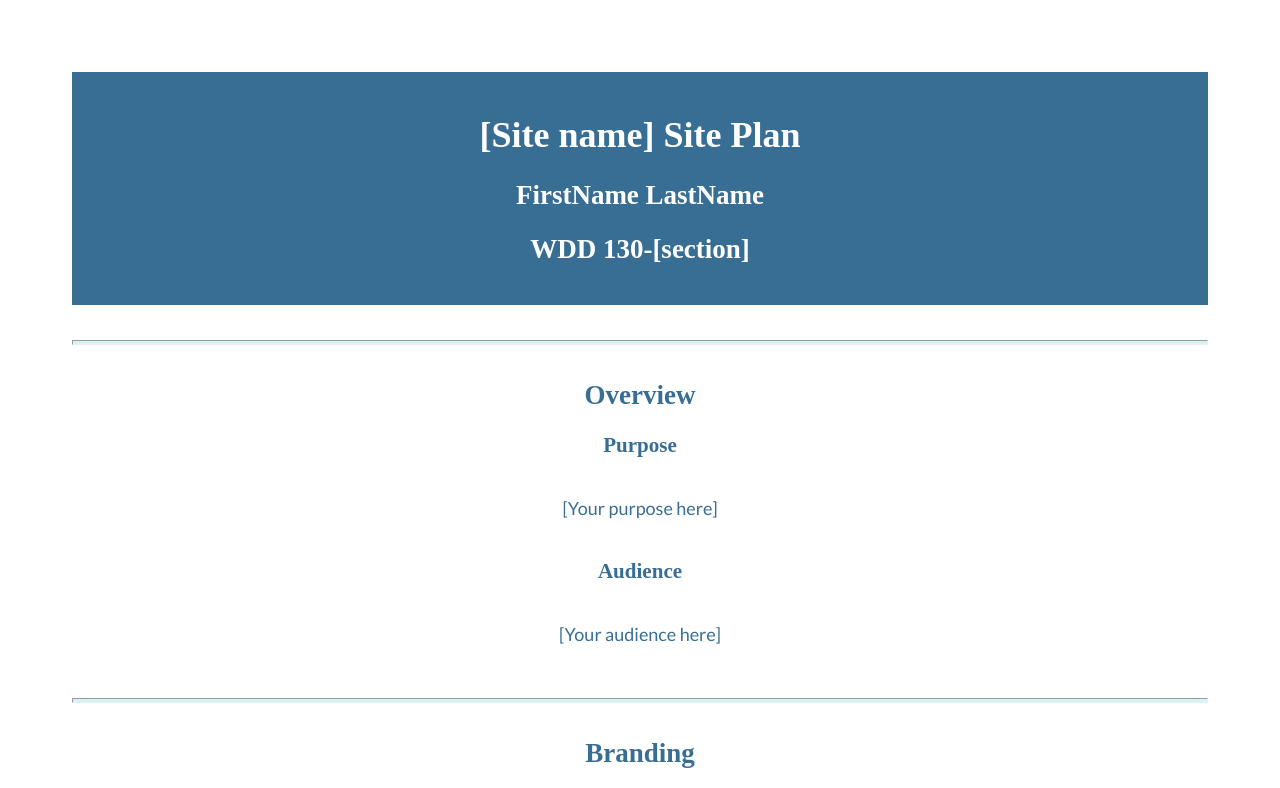
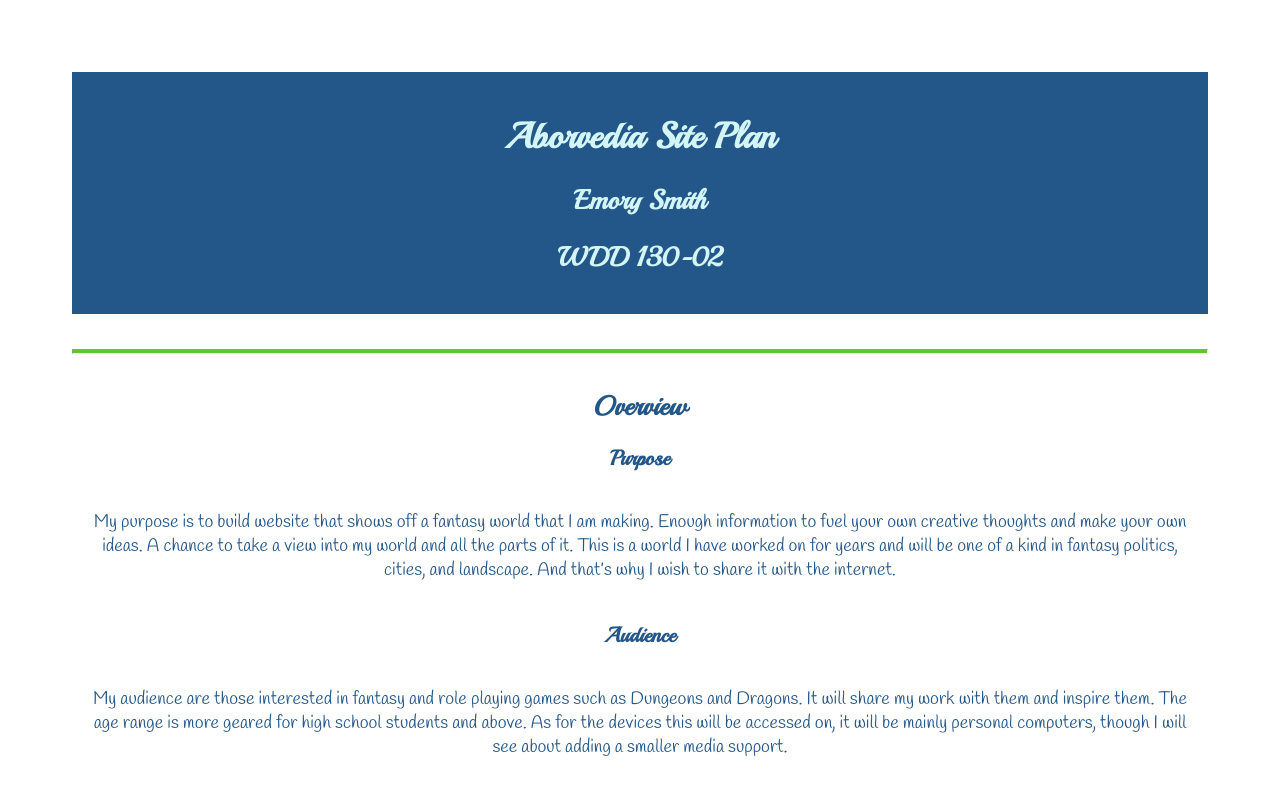
Before and after one commit to ESmithByui/web-portfolio, a plain HTML site: page personal-site/site-plan.html in a window 1280 px wide. Shown: the top 788 px of the page. Drawn offline with Linux system fonts and the light colour scheme; a web font is replaced by a local one.

Commit message:
Finishing off Siteplan first week

```diff
--- a/personal-site/site-plan.html
+++ b/personal-site/site-plan.html
@@ -10,9 +10,9 @@
 
   <body>
     <header>
-      <h1>[Site name] Site Plan</h1>
-      <h2>FirstName LastName</h2>
-      <h2>WDD 130-[section]</h2>
+      <h1>Aborvedia Site Plan</h1>
+      <h2>Emory Smith</h2>
+      <h2>WDD 130-02</h2>
       <!-- In the header above, add the name or your site, your name and class number. For example if you are in section 3 you would put WDD 130.03 -->
     </header>
     <main>
@@ -21,11 +21,11 @@
       <hr>
       <h2>Overview</h2>
       <h3>Purpose</h3>
-      <p>[Your purpose here]</p>  <!-- change this -->
+      <p>My purpose is to build website that shows off a fantasy world that I am making. Enough information to fuel your own creative thoughts and make your own ideas. A chance to take a view into my world and all the parts of it. This is a world I have worked on for years and will be one of a kind in fantasy politics, cities, and landscape. And that’s why I wish to share it with the internet.</p>  <!-- change this -->
 
 
       <h3>Audience</h3>
-      <p>[Your audience here]</p>  <!-- change this -->
+      <p>My audience are those interested in fantasy and role playing games such as Dungeons and Dragons. It will share my work with them and inspire them. The age range is more geared for high school students and above. As for the devices this will be accessed on, it will be mainly personal computers, though I will see about adding a smaller media support.</p>  <!-- change this -->
 
       <hr>
       <h2>Branding</h2>
@@ -62,10 +62,10 @@
       <!-- Choose a font for your paragraphs (body copy) and headlines. What font(s) have you chosen? Why did you choose what you did?  Make sure to review the list of web safe fonts at W3Schools.org as a starting point.  Think also about which of your colors above you might use for background and font colors. -->
 
       <h4>
-        Heading Font: [Font Name here]  <!-- change this -->
+        Heading Font: Playball  <!-- change this -->
       </h4>
       <h4>
-        Paragraph Font: [Font Name here]  <!-- change this -->
+        Paragraph Font: Handlee  <!-- change this -->
       </h4>
       <h3>
         Normal paragraph example
--- a/personal-site/styles/site-plan.css
+++ b/personal-site/styles/site-plan.css
@@ -1,32 +1,34 @@
 /* if you are using any Google fonts change the font names below to your fonts.
 Any spaces in your font name should be replaced with a +.
 Fonts are separated by a | */
-@import url('https://fonts.googleapis.com/css?family=IM+Fell+French+Canon+SC|Lato');
+@import url('https://fonts.googleapis.com/css2?family=Handlee&family=Playball&display=swap');
 
 :root {
   /* change the values below to your colors from your palette */
   --primary-color: #235789   ;
-  --secondary-color: #65C332 ;
-  --accent1-color: #D4F5F5;
-  --accent2-color: #558564;
+  --secondary-color: #558564 ;
+  --accent1-color: #65C332;
+  --accent2-color: #D4F5F5;
 
   /* change the values below to your chosen font(s) */
-  --heading-font: "IM Fell French Canon SC";
-  --paragraph-font: Lato, Helvetica, sans-serif;
+  --heading-font: "Playball";
+  --paragraph-font: "Handlee", Arial, sans-serif;
 
   /* these colors below should be chosen from among your palette colors above */
-  --headline-color-on-white: #396E94;  /* headlines on a white background */
-  --headline-color-on-color: white; /* headlines on a colored background */
-  --paragraph-color-on-white: #396E94; /* paragraph text on a white background */
-  --paragraph-color-on-color: white; /* paragraph text on a colored background */
-  --paragraph-background-color: #396E94  ;
-  --nav-link-color: #396E94;
-  --nav-background-color: #D4AC0D;
-  --nav-hover-link-color: white;
-  --nav-hover-background-color: #396E94;
+  --headline-color-on-white: #235789;  /* headlines on a white background */
+  --headline-color-on-color: #D4F5F5; /* headlines on a colored background */
+  --paragraph-color-on-white: #235789; /* paragraph text on a white background */
+  --paragraph-color-on-color: #D4F5F5; /* paragraph text on a colored background */
+  --paragraph-background-color: #235789  ;
+  --nav-link-color: #D4F5F5;
+  --nav-background-color: #558564;
+  --nav-hover-link-color: #235789;
+  --nav-hover-background-color: #65C332;
 }
 
-
+.logo {
+  width: 25%;
+}
 /*  Look around below...but DON'T CHANGE ANYTHING! */
 
 body {
@@ -40,9 +42,7 @@ img {
   display: block;
   margin: 0 auto;
 }
-.logo {
-  width: 25%;
-}
+
 h1, h2, h3, h4, h5, h6 {
   font-family: var(--heading-font);
   color: var(--headline-color-on-white);
```
